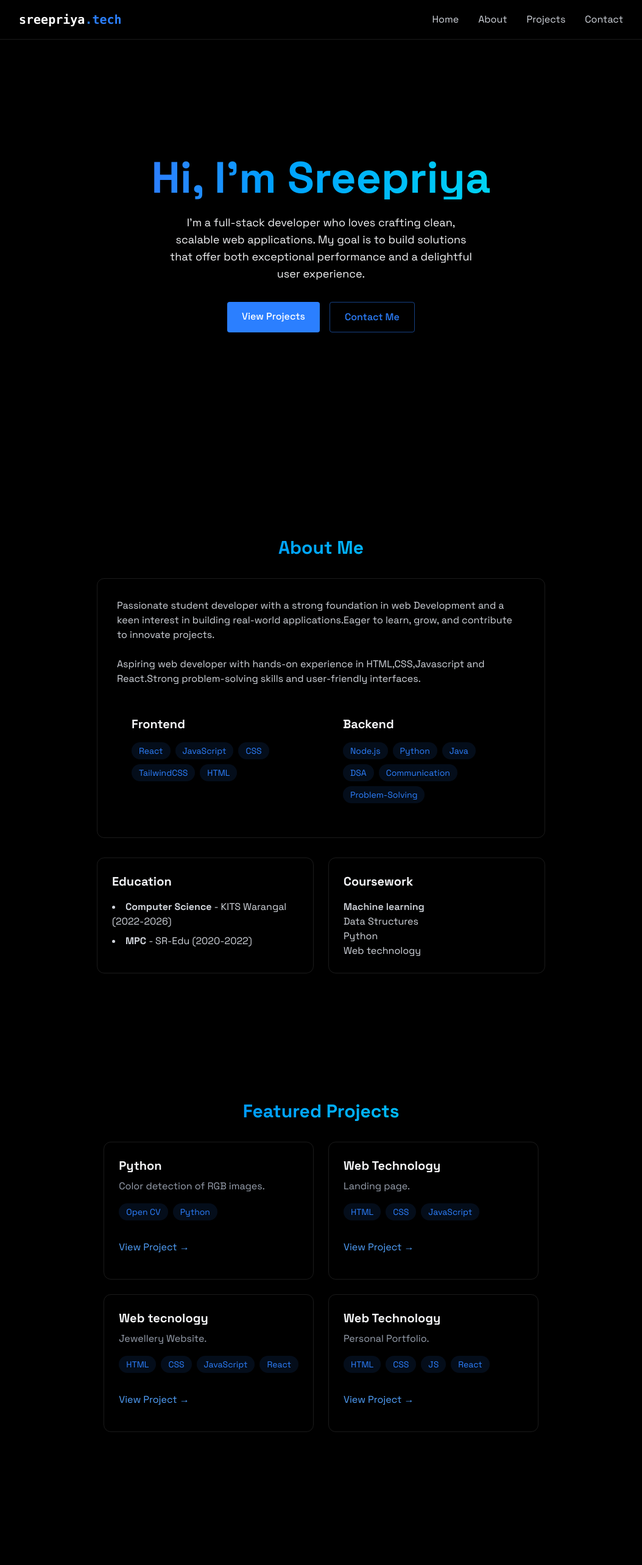
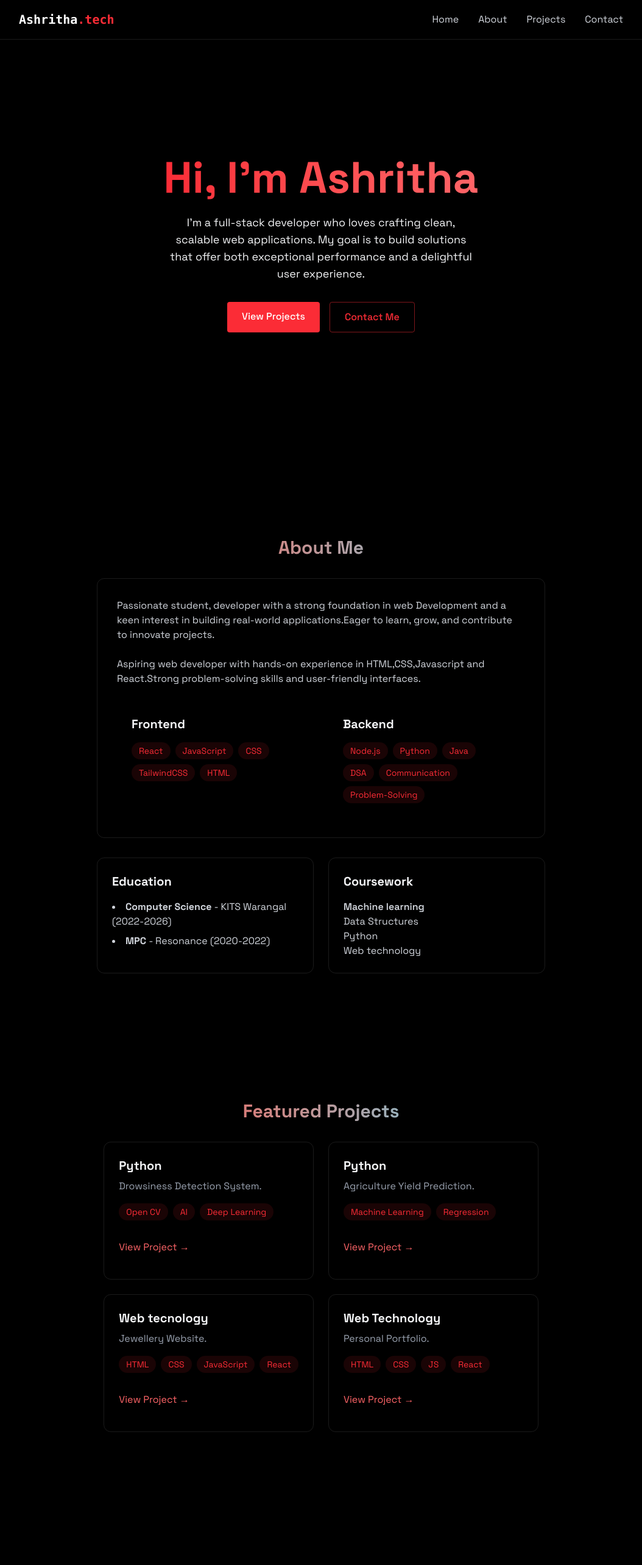
Before and after one commit to ashritha1811/ash-portfolio, a React (Vite) app: page / in a window 1280 px wide. Shown: the top 2566 px of the page at 61% size, without its empty margins (113-1167 px from the left). Built offline with nearby package versions, Linux system fonts and the light colour scheme; the HTML template or start-up script is replaced by a standard one.

Commit message:
first commit

```diff
--- a/src/components/LoadingScreen.jsx
+++ b/src/components/LoadingScreen.jsx
@@ -29,7 +29,7 @@ export const LoadingScreen = ({ onComplete }) => {
       </div>
 
       <div className="w-[200px] h-[2px] bg-gray-800 rounded relative overflow-hidden">
-        <div className="w-[40%] h-full bg-blue-500 shadow-[0_0_15px_#3b82f6] animate-loading-bar"></div>
+        <div className="w-[40%] h-full bg-red-500 shadow-[0_0_15px_#3b82f6] animate-loading-bar"></div>
       </div>
     </div>
   );
--- a/src/components/Navbar.jsx
+++ b/src/components/Navbar.jsx
@@ -5,12 +5,12 @@ export const Navbar = ({ menuOpen, setMenuOpen }) => {
     document.body.style.overflow = menuOpen ? "hidden" : "";
   }, [menuOpen]);
   return (
-    <nav className="fixed top-0 w-full z-40 bg-[rgba(10, 10, 10, 0.8)] backdrop-blur-lg border-b border-white/10 shadow-lg">
+    <nav className="fixed top-0 w-full z-40 bg-[rgba(10, 10, 10, 0.8)] backdrop-red-lg border-b border-white/10 shadow-lg">
       <div className="max-w-5xl mx-auto px-4">
         <div className="flex justify-between items-center h-16">
           <a href="#home" className="font-mono text-xl font-bold text-white">
             {" "}
-            sreepriya<span className="text-blue-500">.tech</span>{" "}
+            Ashritha<span className="text-red-500">.tech</span>{" "}
           </a>
 
           <div
--- a/src/components/sections/About.jsx
+++ b/src/components/sections/About.jsx
@@ -18,14 +18,14 @@ export const About = () => {
     >
       <RevealOnScroll>
         <div className="max-w-3xl mx-auto px-4">
-          <h2 className="text-3xl font-bold mb-8 bg-gradient-to-r from-blue-500 to-cyan-400 bg-clip-text text-transparent text-center">
+          <h2 className="text-3xl font-bold mb-8 bg-gradient-to-r from-red-500 to-cyan-400 bg-clip-text text-transparent text-center">
             {" "}
             About Me
           </h2>
 
           <div className="rounded-xl p-8 border-white/10 border hover:-translate-y-1 transition-all">
             <p className="text-gray-300 mb-6">
-              Passionate student developer with a strong foundation in web Development
+              Passionate student, developer with a strong foundation in web Development
               and a keen interest in building real-world applications.Eager to learn,
               grow, and contribute to innovate projects.
 
@@ -42,7 +42,7 @@ export const About = () => {
                   {frontendSkills.map((tech, key) => (
                     <span
                       key={key}
-                      className="bg-blue-500/10 text-blue-500 py-1 px-3 rounded-full text-sm hover:bg-blue-500/20
+                      className="bg-red-500/10 text-red-500 py-1 px-3 rounded-full text-sm hover:bg-red-500/20
                                     hover:shadow-[0_2px_8px_rgba(59,130,246,0.2)] transition
                     "
                     >
@@ -58,7 +58,7 @@ export const About = () => {
                   {backendSkills.map((tech, key) => (
                     <span
                       key={key}
-                      className="bg-blue-500/10 text-blue-500 py-1 px-3 rounded-full text-sm hover:bg-blue-500/20
+                      className="bg-red-500/10 text-red-500 py-1 px-3 rounded-full text-sm hover:bg-red-500/20
                                     hover:shadow-[0_2px_8px_rgba(59,130,2246,0.2)] transition
                     "
                     >
@@ -79,7 +79,7 @@ export const About = () => {
                   (2022-2026)
                 </li>
                 <li>
-                  <strong> MPC </strong> - SR-Edu
+                  <strong> MPC </strong> - Resonance
                   (2020-2022)
                 </li>
               </ul>
--- a/src/components/sections/Contact.jsx
+++ b/src/components/sections/Contact.jsx
@@ -33,7 +33,7 @@ export const Contact = () => {
     >
       <RevealOnScroll>
         <div className="px-4 w-full min-w-[300px] md:w-[500px] sm:w-2/3 p-6">
-          <h2 className="text-3xl font-bold mb-8 bg-gradient-to-r from-blue-500 to-cyan-400 bg-clip-text text-transparent text-center">
+          <h2 className="text-3xl font-bold mb-8 bg-gradient-to-r from-red-500 to-cyan-400 bg-clip-text text-transparent text-center">
             {" "}
             Get In Touch
           </h2>
@@ -45,7 +45,7 @@ export const Contact = () => {
                 name="name"
                 required
                 value={formData.name}
-                className="w-full bg-white/5 border border-white/10 rounded px-4 py-3 text-white transition focus:outline-none focus:border-blue-500 focus:bg-blue-500/5"
+                className="w-full bg-white/5 border border-white/10 rounded px-4 py-3 text-white transition focus:outline-none focus:border-red-500 focus:bg-red-500/5"
                 placeholder="Name..."
                 onChange={(e) =>
                   setFormData({ ...formData, name: e.target.value })
@@ -60,7 +60,7 @@ export const Contact = () => {
                 name="email"
                 required
                 value={formData.email}
-                className="w-full bg-white/5 border border-white/10 rounded px-4 py-3 text-white transition focus:outline-none focus:border-blue-500 focus:bg-blue-500/5"
+                className="w-full bg-white/5 border border-white/10 rounded px-4 py-3 text-white transition focus:outline-none focus:border-red-500 focus:bg-red-500/5"
                 placeholder="example@gmail.com"
                 onChange={(e) =>
                   setFormData({ ...formData, email: e.target.value })
@@ -75,7 +75,7 @@ export const Contact = () => {
                 required
                 rows={5}
                 value={formData.message}
-                className="w-full bg-white/5 border border-white/10 rounded px-4 py-3 text-white transition focus:outline-none focus:border-blue-500 focus:bg-blue-500/5"
+                className="w-full bg-white/5 border border-white/10 rounded px-4 py-3 text-white transition focus:outline-none focus:border-red-500 focus:bg-red-500/5"
                 placeholder="Your Message..."
                 onChange={(e) =>
                   setFormData({ ...formData, message: e.target.value })
@@ -85,7 +85,7 @@ export const Contact = () => {
 
             <button
               type="submit"
-              className="w-full bg-blue-500 text-white py-3 px-6 rounded font-medium transition relative overflow-hidden hover:-translate-y-0.5 hover:shadow-[0_0_15px_rgba(59,130,246,0.4)]"
+              className="w-full bg-red-500 text-white py-3 px-6 rounded font-medium transition relative overflow-hidden hover:-translate-y-0.5 hover:shadow-[0_0_15px_rgba(59,130,246,0.4)]"
             >
               Send Message
             </button>
--- a/src/components/sections/Home.jsx
+++ b/src/components/sections/Home.jsx
@@ -8,8 +8,8 @@ export const Home = () => {
     >
       <RevealOnScroll>
         <div className="text-center z-10 px-4">
-          <h1 className="text-5xl md:text-7xl font-bold mb-6 bg-gradient-to-r from-blue-500 to-cyan-400 bg-clip-text text-transparent leading-right">
-            Hi, I'm Sreepriya
+          <h1 className="text-5xl md:text-7xl font-bold mb-6 bg-gradient-to-r from-red-500 to-red-400 bg-clip-text text-transparent leading-right">
+            Hi, I'm Ashritha
           </h1>
 
           <p className="tex-gray-400 text-lg mb-8 max-w-lg mx-auto">
@@ -20,15 +20,15 @@ export const Home = () => {
           <div className="flex justify-center space-x-4">
             <a
               href="#projects"
-              className="bg-blue-500 text-white py-3 px-6 rounded font-medium transition relative overflow-hidden hover:-translate-y-0.5 hover:shadow-[0_0_15px_rgba(59, 130, 246, 0.4)]"
+              className="bg-red-500 text-white py-3 px-6 rounded font-medium transition relative overflow-hidden hover:-translate-y-0.5 hover:shadow-[0_0_15px_rgba(59, 130, 246, 0.4)]"
             >
               View Projects
             </a>
 
             <a
               href="#contact"
-              className="border border-blue-500/50 text-blue-500 py-3 px-6 rounded font-medium transition-all duration-200
-             hover:-translate-y-0.5 hover:shadow-[0_0_15px_rgba(59, 130, 246, 0.2)] hover:bg-blue-500/10"
+              className="border border-red-500/50 text-red-500 py-3 px-6 rounded font-medium transition-all duration-200
+             hover:-translate-y-0.5 hover:shadow-[0_0_15px_rgba(59, 130, 246, 0.2)] hover:bg-red-500/10"
             >
               Contact Me
             </a>
--- a/src/components/sections/Projects.jsx
+++ b/src/components/sections/Projects.jsx
@@ -8,21 +8,21 @@ export const Projects = () => {
     >
       <RevealOnScroll>
         <div className="max-w-5xl mx-auto px-4">
-          <h2 className="text-3xl font-bold mb-8 bg-gradient-to-r from-blue-500 to-cyan-400 bg-clip-text text-transparent text-center">
+          <h2 className="text-3xl font-bold mb-8 bg-gradient-to-r from-red-500 to-cyan-400 bg-clip-text text-transparent text-center">
             {" "}
             Featured Projects
           </h2>
           <div className="grid grid-cols-1 md:grid-cols-2 gap-6">
-            <div className="p-6 rounded-xl border border-white/10 hover:-translate-y-1 hover:border-blue-500/30 hover:shadow-[0_2px_8px_rgba(59,130,246,0.2)] transition">
+            <div className="p-6 rounded-xl border border-white/10 hover:-translate-y-1 hover:border-red-500/30 hover:shadow-[0_2px_8px_rgba(59,130,246,0.2)] transition">
               <h3 className="text-xl font-bold mb-2"> Python </h3>
               <p className="text-gray-400 mb-4">
-                Color detection of RGB images.
+                Drowsiness Detection System.
               </p>
               <div className="flex flex-wrap gap-2 mb-4">
-                {["Open CV", "Python"].map((tech, key) => (
+                {["Open CV", "AI", "Deep Learning"].map((tech, key) => (
                   <span
                     key={key}
-                    className="bg-blue-500/10 text-blue-500 py-1 px-3 rounded-full text-sm hover:bg-blue-500/20
+                    className="bg-red-500/10 text-red-500 py-1 px-3 rounded-full text-sm hover:bg-red-500/20
                                     hover:shadow-[0_2px_8px_rgba(59,130,246,0.1)] transition-all
                     "
                   >
@@ -34,7 +34,7 @@ export const Projects = () => {
               <div className="flex justify-between items-center">
                 <a
                   href="#"
-                  className="text-blue-400 hover:text-blue-300 transition-colors my-4"
+                  className="text-red-400 hover:text-red-300 transition-colors my-4"
                 >
                   View Project →
                 </a>
@@ -43,24 +43,24 @@ export const Projects = () => {
             <div
               className="
               glass p-6 rounded-xl border border-white/10
-              hover:-translate-y-1 hover:border-blue-500/30
+              hover:-translate-y-1 hover:border-red-500/30
               hover:shadow-[0_4px_20px_rgba(59,130,246,0.1)]
               transition-all
             "
             >
-              <h3 className="text-xl font-bold mb-2">Web Technology</h3>
+              <h3 className="text-xl font-bold mb-2">Python</h3>
               <p className="text-gray-400 mb-4">
-                Landing page.
+                Agriculture Yield Prediction.
               </p>
               <div className="flex flex-wrap gap-2 mb-4">
-                {["HTML", "CSS", "JavaScript"].map((tech, key) => (
+                {["Machine Learning", "Regression"].map((tech, key) => (
                   <span
                     key={key}
                     className="
-                      bg-blue-500/10 text-blue-500 py-1 px-3
+                      bg-red-500/10 text-red-500 py-1 px-3
                       rounded-full text-sm
                       transition
-                      hover:bg-blue-500/20 hover:-translate-y-0.5
+                      hover:bg-red-500/20 hover:-translate-y-0.5
                       hover:shadow-[0_2px_8px_rgba(59,130,246,0.2)]
                     "
                   >
@@ -71,7 +71,7 @@ export const Projects = () => {
               <div className="flex justify-between items-center">
                 <a
                   href="#"
-                  className="text-blue-400 hover:text-blue-300 transition-colors my-4"
+                  className="text-red-400 hover:text-red-300 transition-colors my-4"
                 >
                   View Project →
                 </a>
@@ -81,7 +81,7 @@ export const Projects = () => {
             <div
               className="
               glass p-6 rounded-xl border border-white/10
-              hover:-translate-y-1 hover:border-blue-500/30
+              hover:-translate-y-1 hover:border-red-500/30
               hover:shadow-[0_4px_20px_rgba(59,130,246,0.1)]
               transition-all
             "
@@ -96,10 +96,10 @@ export const Projects = () => {
                     <span
                       key={tech}
                       className="
-                      bg-blue-500/10 text-blue-500 py-1 px-3
+                      bg-red-500/10 text-red-500 py-1 px-3
                       rounded-full text-sm
                       transition
-                      hover:bg-blue-500/20 hover:-translate-y-0.5
+                      hover:bg-red-500/20 hover:-translate-y-0.5
                       hover:shadow-[0_2px_8px_rgba(59,130,246,0.2)]
                     "
                     >
@@ -111,7 +111,7 @@ export const Projects = () => {
               <div className="flex justify-between items-center">
                 <a
                   href="#"
-                  className="text-blue-400 hover:text-blue-300 transition-colors my-4"
+                  className="text-red-400 hover:text-red-300 transition-colors my-4"
                 >
                   View Project →
                 </a>
@@ -121,7 +121,7 @@ export const Projects = () => {
             <div
               className="
               glass p-6 rounded-xl border border-white/10
-              hover:-translate-y-1 hover:border-blue-500/30
+              hover:-translate-y-1 hover:border-red-500/30
               hover:shadow-[0_4px_20px_rgba(59,130,246,0.1)]
               transition-all
             "
@@ -135,10 +135,10 @@ export const Projects = () => {
                   <span
                     key={key}
                     className="
-                      bg-blue-500/10 text-blue-500 py-1 px-3
+                      bg-red-500/10 text-red-500 py-1 px-3
                       rounded-full text-sm
                       transition
-                      hover:bg-blue-500/20 hover:-translate-y-0.5
+                      hover:bg-red-500/20 hover:-translate-y-0.5
                       hover:shadow-[0_2px_8px_rgba(59,130,246,0.2)]
                     "
                   >
@@ -149,7 +149,7 @@ export const Projects = () => {
               <div className="flex justify-between items-center ">
                 <a
                   href="#"
-                  className="text-blue-400 hover:text-blue-300 transition-colors my-4"
+                  className="text-red-400 hover:text-red-300 transition-colors my-4"
                 >
                   View Project →
                 </a>
```
Also changed, not shown: 1 other file (tests, documents, lock files or other folders).
